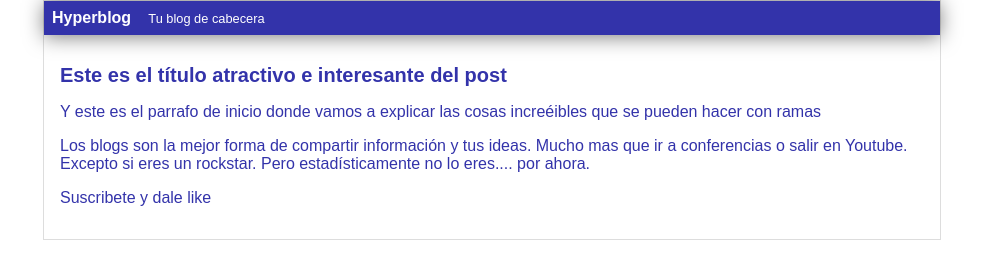
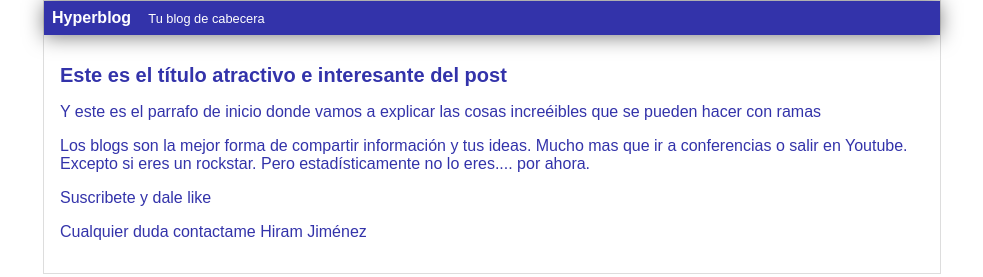
Before and after one commit to hjamx77/hyperblog, a plain HTML site: page blogpost.html in a window 1280 px wide. Shown: the whole page, without its empty margins (148-1131 px from the left). Drawn offline with Linux system fonts and the light colour scheme.

Commit message:
Modifique un nuevo p en master

```diff
--- a/blogpost.html
+++ b/blogpost.html
@@ -15,6 +15,7 @@
                 <p>Y este es el parrafo de inicio donde vamos a explicar las cosas increéibles que se pueden hacer con ramas</p>
                 <p>Los blogs son la mejor forma de compartir información y tus ideas. Mucho mas que ir a conferencias o salir en Youtube. Excepto si eres un rockstar. Pero estadísticamente no lo eres.... por ahora.</p>
                 <p>Suscribete y dale like</p>
+                <p>Cualquier duda contactame Hiram Jiménez</p>
             </div>
         </div>
     </body>
```
